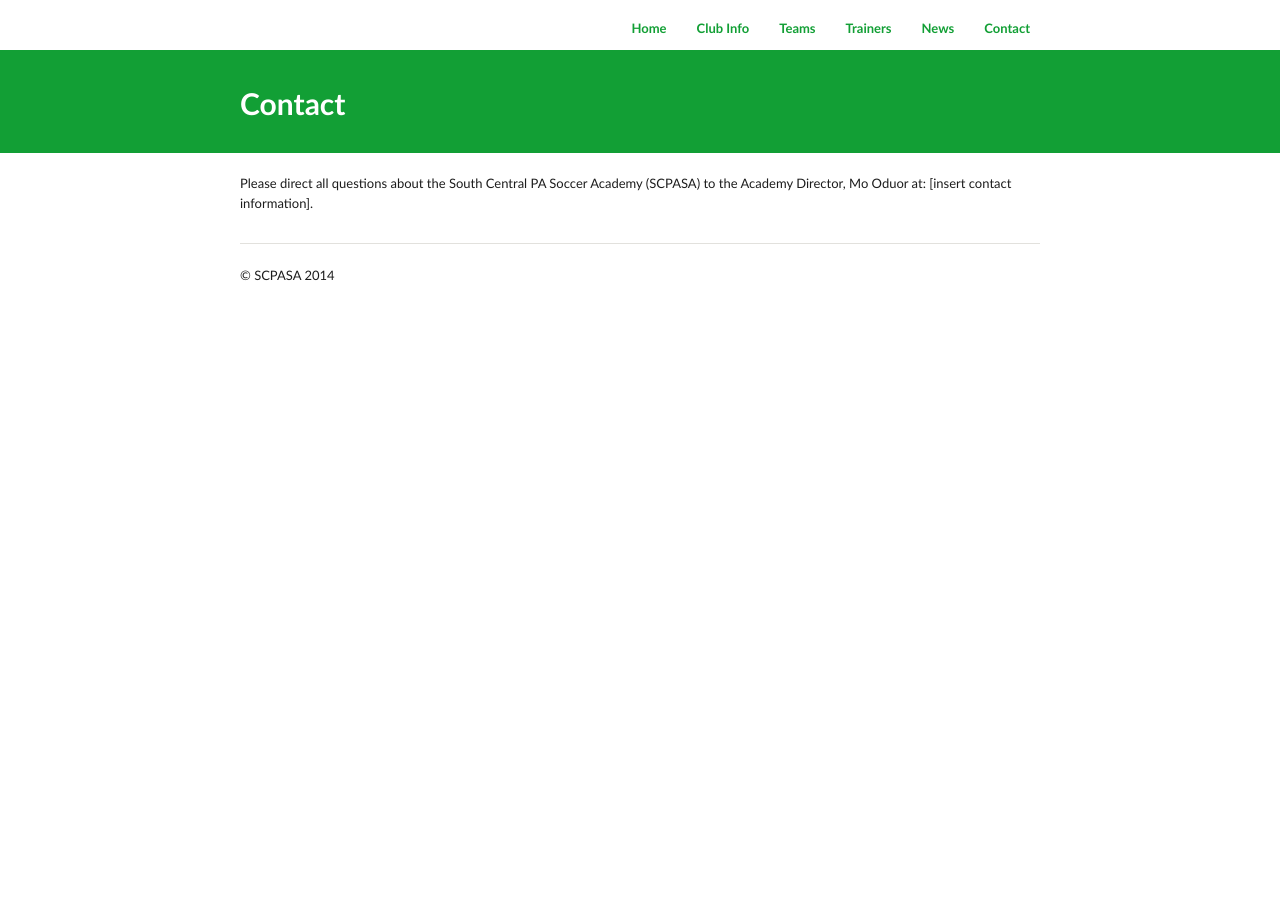
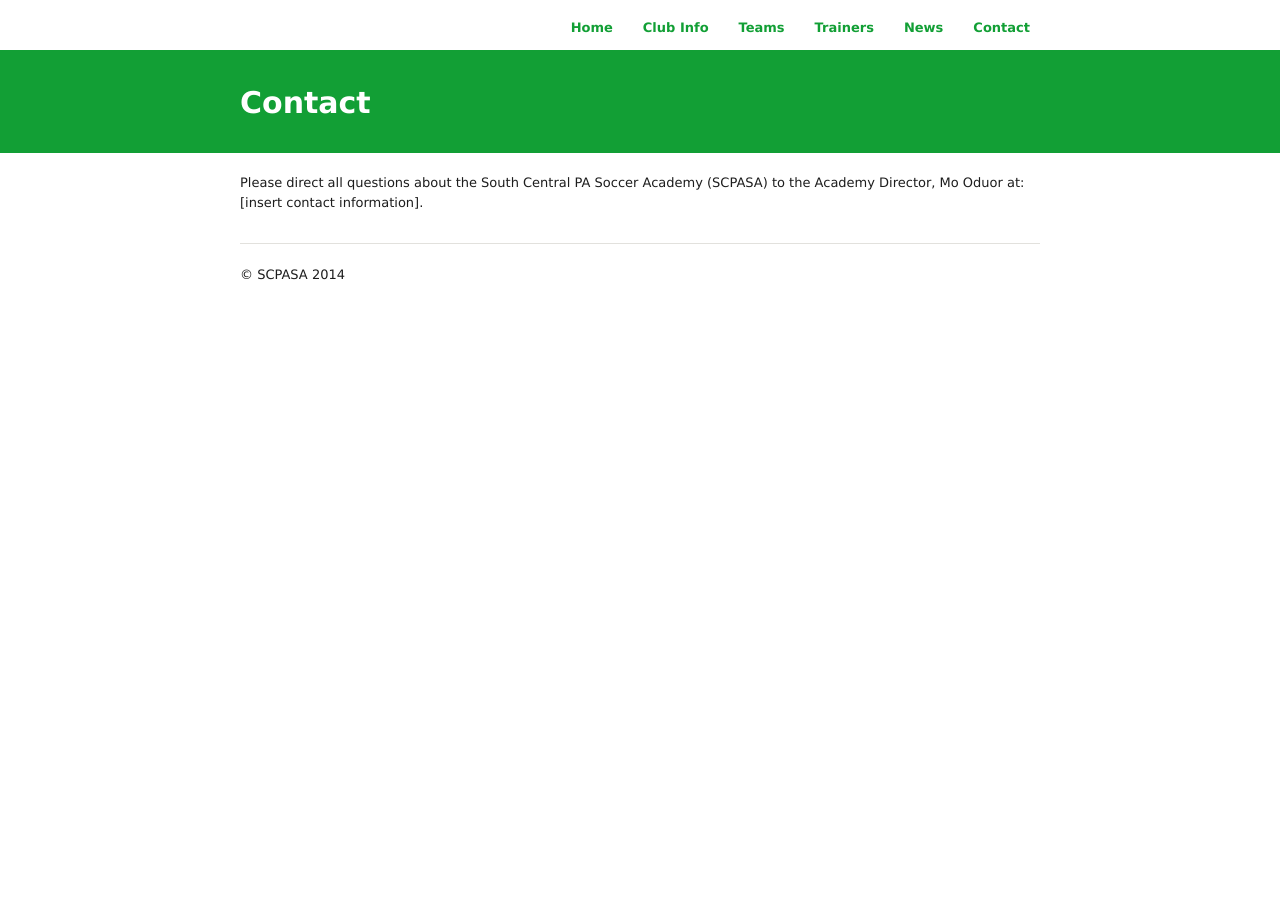
Before and after one commit to SCPASA/SCPASA.github.io, a Jekyll site: the page built from contact.md, in a window 1280 px wide. Built offline with Jekyll 4.4.1, drawn with Linux system fonts in a browser that asks for light colours; Markdown is read by kramdown in place of the engine named in the settings.

Commit message:
Update gbys.css

```diff
--- a/css/gbys.css
+++ b/css/gbys.css
@@ -4,7 +4,7 @@ html, body {
 }
 body {
 	background-color: #ffffff;
-	font-family: 'Myriad Pro', Calibri, Helvetica, Arial, sans-serif;
+	font-family: 'Lucida Grande', 'Calibri', Helvetica, Arial, sans-serif;
 	padding-top:10px;
 }
 
```
